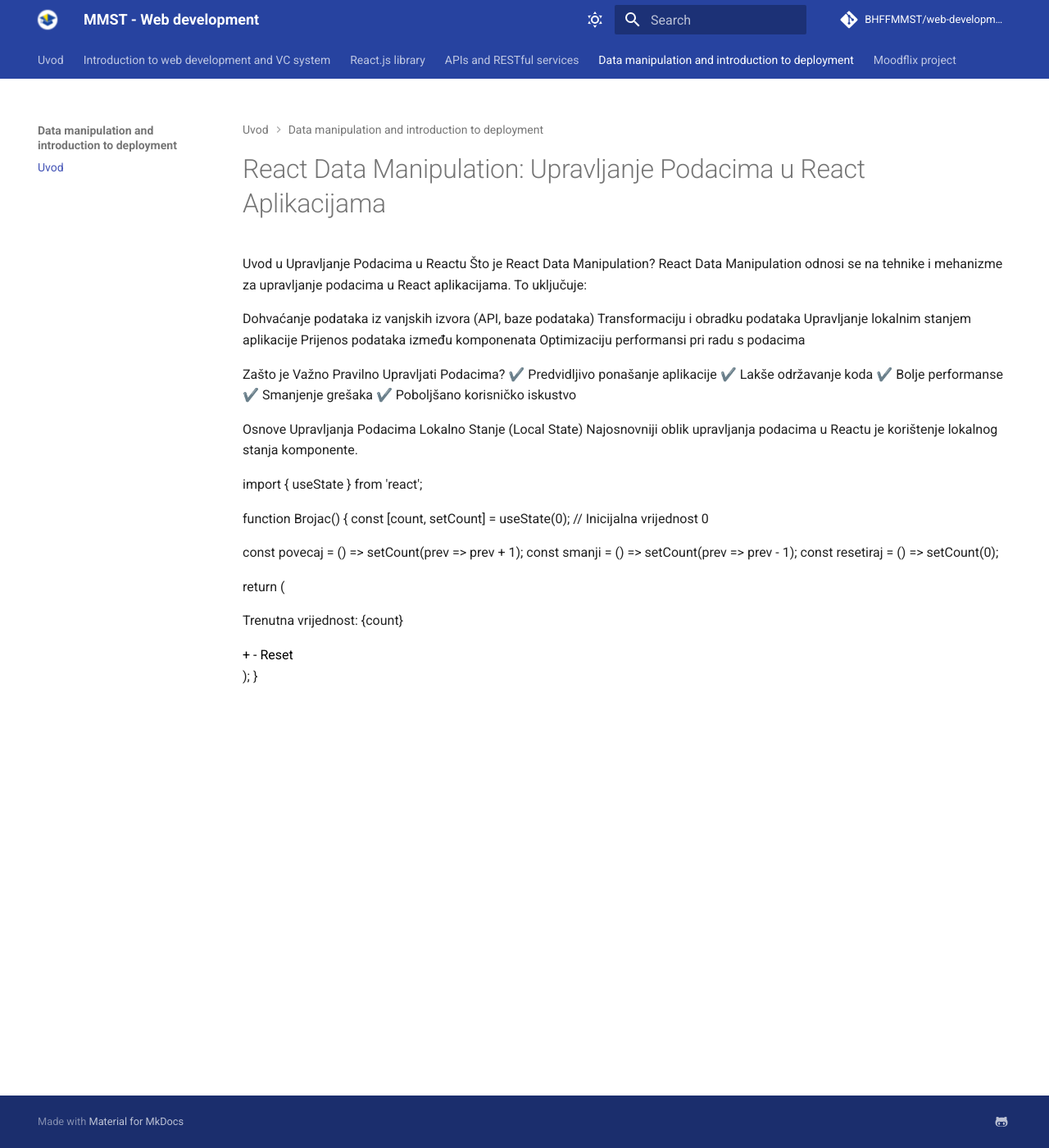
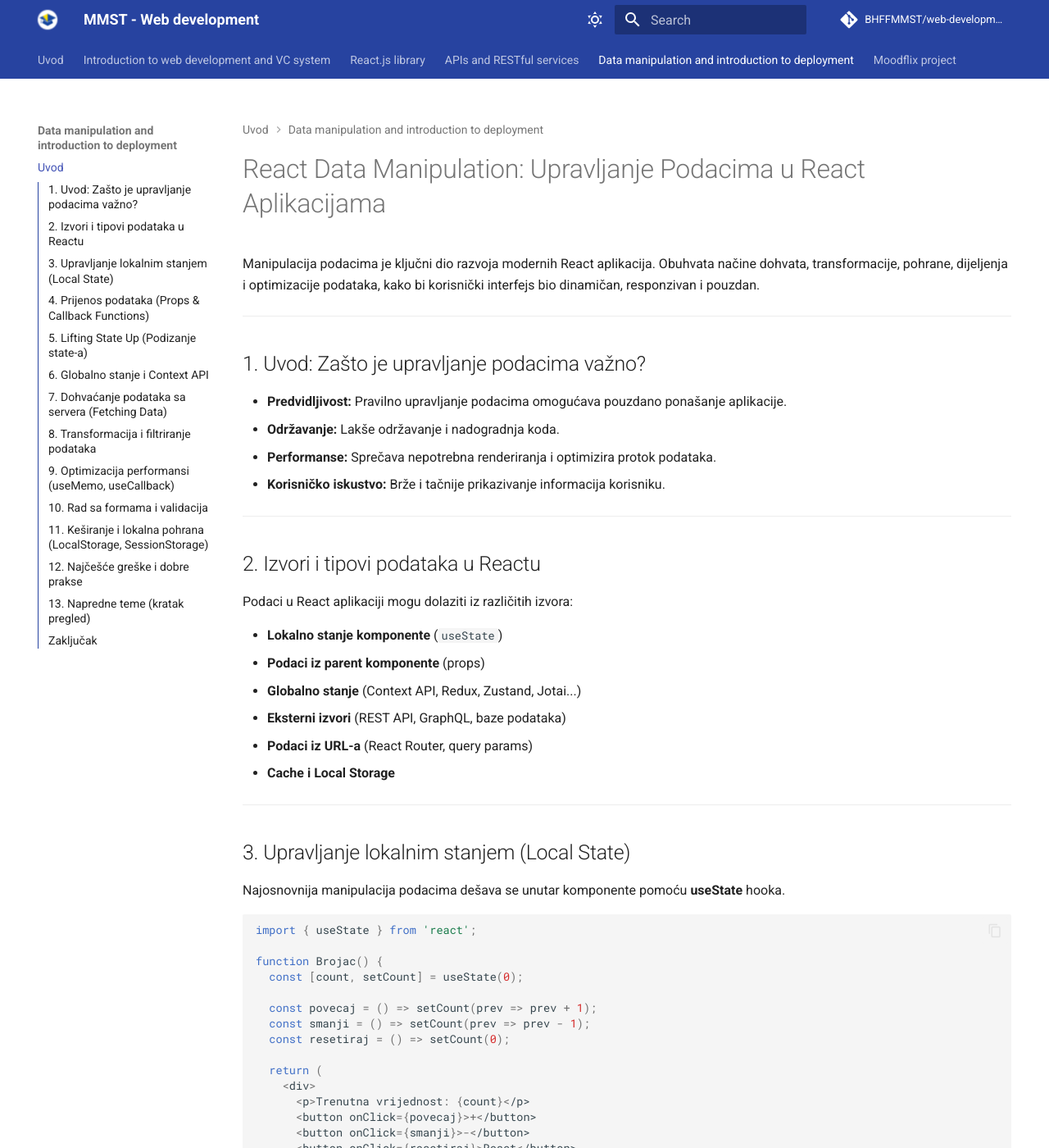
Before and after one commit to BHFFMMST/react-docs, an MkDocs documentation site: the page built from docs/content/data-manipulation/index.md, in a window 1280 px wide and 1400 px high. Shown: the whole window at 82% size. Built offline with MkDocs 1.6.1 and Material for MkDocs 9.7.7, drawn with Linux system fonts in a browser that asks for light colours; comment, search, counter and statistics services are not loaded; some of the changed text lies outside the part shown.

Commit message:
Data manipulation documentation

````diff
--- a/docs/content/data-manipulation/index.md
+++ b/docs/content/data-manipulation/index.md
@@ -1,30 +1,40 @@
 # React Data Manipulation: Upravljanje Podacima u React Aplikacijama
 
-Uvod u Upravljanje Podacima u Reactu
-Što je React Data Manipulation?
-React Data Manipulation odnosi se na tehnike i mehanizme za upravljanje podacima u React aplikacijama. To uključuje:
+Manipulacija podacima je ključni dio razvoja modernih React aplikacija. Obuhvata načine dohvata, transformacije, pohrane, dijeljenja i optimizacije podataka, kako bi korisnički interfejs bio dinamičan, responzivan i pouzdan.
 
-Dohvaćanje podataka iz vanjskih izvora (API, baze podataka)
-Transformaciju i obradku podataka
-Upravljanje lokalnim stanjem aplikacije
-Prijenos podataka između komponenata
-Optimizaciju performansi pri radu s podacima
+---
 
-Zašto je Važno Pravilno Upravljati Podacima?
-✔️ Predvidljivo ponašanje aplikacije
-✔️ Lakše održavanje koda
-✔️ Bolje performanse
-✔️ Smanjenje grešaka
-✔️ Poboljšano korisničko iskustvo
+## 1. Uvod: Zašto je upravljanje podacima važno?
 
-Osnove Upravljanja Podacima
-Lokalno Stanje (Local State)
-Najosnovniji oblik upravljanja podacima u Reactu je korištenje lokalnog stanja komponente.
+- **Predvidljivost:** Pravilno upravljanje podacima omogućava pouzdano ponašanje aplikacije.
+- **Održavanje:** Lakše održavanje i nadogradnja koda.
+- **Performanse:** Sprečava nepotrebna renderiranja i optimizira protok podataka.
+- **Korisničko iskustvo:** Brže i tačnije prikazivanje informacija korisniku.
 
+---
+
+## 2. Izvori i tipovi podataka u Reactu
+
+Podaci u React aplikaciji mogu dolaziti iz različitih izvora:
+
+- **Lokalno stanje komponente** (`useState`)
+- **Podaci iz parent komponente** (props)
+- **Globalno stanje** (Context API, Redux, Zustand, Jotai...)
+- **Eksterni izvori** (REST API, GraphQL, baze podataka)
+- **Podaci iz URL-a** (React Router, query params)
+- **Cache i Local Storage**
+
+---
+
+## 3. Upravljanje lokalnim stanjem (Local State)
+
+Najosnovnija manipulacija podacima dešava se unutar komponente pomoću **useState** hooka.
+
+```javascript
 import { useState } from 'react';
 
 function Brojac() {
-  const [count, setCount] = useState(0); // Inicijalna vrijednost 0
+  const [count, setCount] = useState(0);
 
   const povecaj = () => setCount(prev => prev + 1);
   const smanji = () => setCount(prev => prev - 1);
@@ -39,3 +49,202 @@ function Brojac() {
     </div>
   );
 }
+```
+
+---
+
+## 4. Prijenos podataka (Props & Callback Functions)
+
+Podaci se prosljeđuju iz parent komponente u child pomoću **props-a**. Za komunikaciju u suprotnom smjeru koristi se callback funkcija.
+
+```javascript
+function Parent() {
+  const [poruka, setPoruka] = useState("");
+
+  function primiPoruku(novaPoruka) {
+    setPoruka(novaPoruka);
+  }
+
+  return (
+    <>
+      <Child posaljiRoditelju={primiPoruku} />
+      <p>Poruka iz djeteta: {poruka}</p>
+    </>
+  );
+}
+
+function Child({ posaljiRoditelju }) {
+  return <button onClick={() => posaljiRoditelju("Pozdrav iz djeteta!")}>Pošalji roditelju</button>;
+}
+```
+
+---
+
+## 5. Lifting State Up (Podizanje state-a)
+
+Kada dva ili više sibling komponenata dijele podatke, potrebno je podići state na najbližeg zajedničkog roditelja.
+
+---
+
+## 6. Globalno stanje i Context API
+
+Za dijeljenje podataka kroz više komponenti koristi se **Context API** ili naprednije biblioteke (Redux, Zustand...).
+
+```javascript
+import React, { createContext, useContext, useState } from "react";
+
+const UserContext = createContext();
+
+function App() {
+  const [user, setUser] = useState({ ime: "Ana" });
+
+  return (
+    <UserContext.Provider value={user}>
+      <Profil />
+    </UserContext.Provider>
+  );
+}
+
+function Profil() {
+  const user = useContext(UserContext);
+  return <h2>Korisnik: {user.ime}</h2>;
+}
+```
+
+---
+
+## 7. Dohvaćanje podataka sa servera (Fetching Data)
+
+Za dinamičke aplikacije podaci se često dohvaćaju iz API-ja pomoću **fetch** ili biblioteka kao što je **axios**. Najčešće se za ovo koristi **useEffect** hook.
+
+```javascript
+import React, { useState, useEffect } from "react";
+
+function ListaKorisnika() {
+  const [korisnici, setKorisnici] = useState([]);
+  const [loading, setLoading] = useState(true);
+
+  useEffect(() => {
+    fetch("https://jsonplaceholder.typicode.com/users")
+      .then(res => res.json())
+      .then(data => {
+        setKorisnici(data);
+        setLoading(false);
+      });
+  }, []);
+
+  if (loading) return <p>Učitavanje...</p>;
+  return (
+    <ul>
+      {korisnici.map(k => (
+        <li key={k.id}>{k.name}</li>
+      ))}
+    </ul>
+  );
+}
+```
+
+---
+
+## 8. Transformacija i filtriranje podataka
+
+Često je potrebno transformirati, sortirati ili filtrirati podatke prije prikaza.
+
+```javascript
+const filtrirani = korisnici.filter(k => k.name.startsWith("A"));
+const sortirani = korisnici.sort((a, b) => a.name.localeCompare(b.name));
+```
+
+---
+
+## 9. Optimizacija performansi (useMemo, useCallback)
+
+Kada se rade skupe operacije nad podacima, koristi se **useMemo** za memorisanje rezultata i **useCallback** za memorisanje funkcija.
+
+```javascript
+import { useMemo } from "react";
+
+function Lista({ podaci }) {
+  const sortirani = useMemo(
+    () => podaci.sort((a, b) => a.ime.localeCompare(b.ime)),
+    [podaci]
+  );
+  // ...
+}
+```
+
+---
+
+## 10. Rad sa formama i validacija
+
+Forme su poseban slučaj manipulacije podacima. State inputa je pod React kontrolom, a validacija se može raditi ručno ili uz pomoć biblioteka (npr. Formik, React Hook Form).
+
+```javascript
+function Forma() {
+  const [ime, setIme] = useState("");
+  const [greska, setGreska] = useState("");
+
+  function handleSubmit(e) {
+    e.preventDefault();
+    if (ime.length < 2) {
+      setGreska("Ime mora imati bar 2 slova.");
+    } else {
+      setGreska("");
+      alert("Podaci su validni!");
+    }
+  }
+
+  return (
+    <form onSubmit={handleSubmit}>
+      <input value={ime} onChange={e => setIme(e.target.value)} />
+      {greska && <span style={{ color: "red" }}>{greska}</span>}
+      <button type="submit">Pošalji</button>
+    </form>
+  );
+}
+```
+
+---
+
+## 11. Keširanje i lokalna pohrana (LocalStorage, SessionStorage)
+
+Za čuvanje podataka na klijentu koristi se Web Storage API.
+
+```javascript
+// Spremanje
+localStorage.setItem("korisnik", JSON.stringify({ ime: "Ana" }));
+
+// Dohvaćanje
+const korisnik = JSON.parse(localStorage.getItem("korisnik"));
+```
+
+---
+
+## 12. Najčešće greške i dobre prakse
+
+- **Ne mutirati direktno state:** State se uvijek ažurira preko set funkcije.
+- **Ne raditi skupe operacije u renderu:** Koristiti useMemo.
+- **Koristiti jedinstvene ključeve kod listi:** Npr. ID iz baze.
+- **Ne koristiti index kao key u listama** (osim ako lista nikada neće mijenjati redoslijed).
+
+---
+
+## 13. Napredne teme (kratak pregled)
+
+- **Redux, Zustand, Jotai** — napredne biblioteke za globalno stanje.
+- **React Query, SWR** — keširanje i sinhronizacija podataka sa serverom.
+- **GraphQL** — napredno upravljanje i dohvat podataka.
+- **Optimistic Updates** — prikazivanje promjena korisniku prije potvrde servera.
+
+---
+
+## Zaključak
+
+Pravilno upravljanje podacima je temelj stabilnih, brzih i lako održivih React aplikacija. Počni s osnovama (`useState`, `props`, `useEffect`), a za veće aplikacije istraži naprednija rješenja za globalno stanje i optimizaciju performansi.
+
+---
+
+**Dodatni resursi:**
+- [React dokumentacija](https://react.dev/learn)
+- [React Patterns](https://reactpatterns.com/)
+- [Awesome React](https://github.com/enaqx/awesome-react)
````
